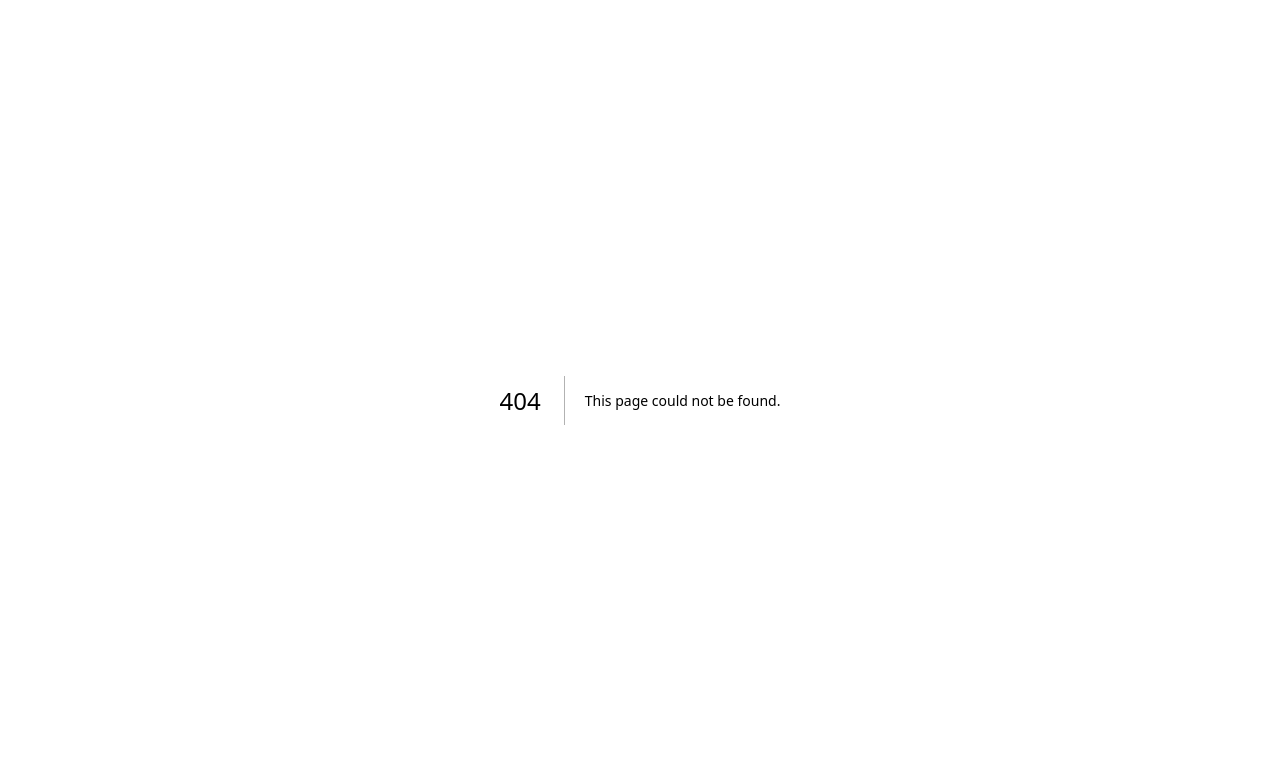
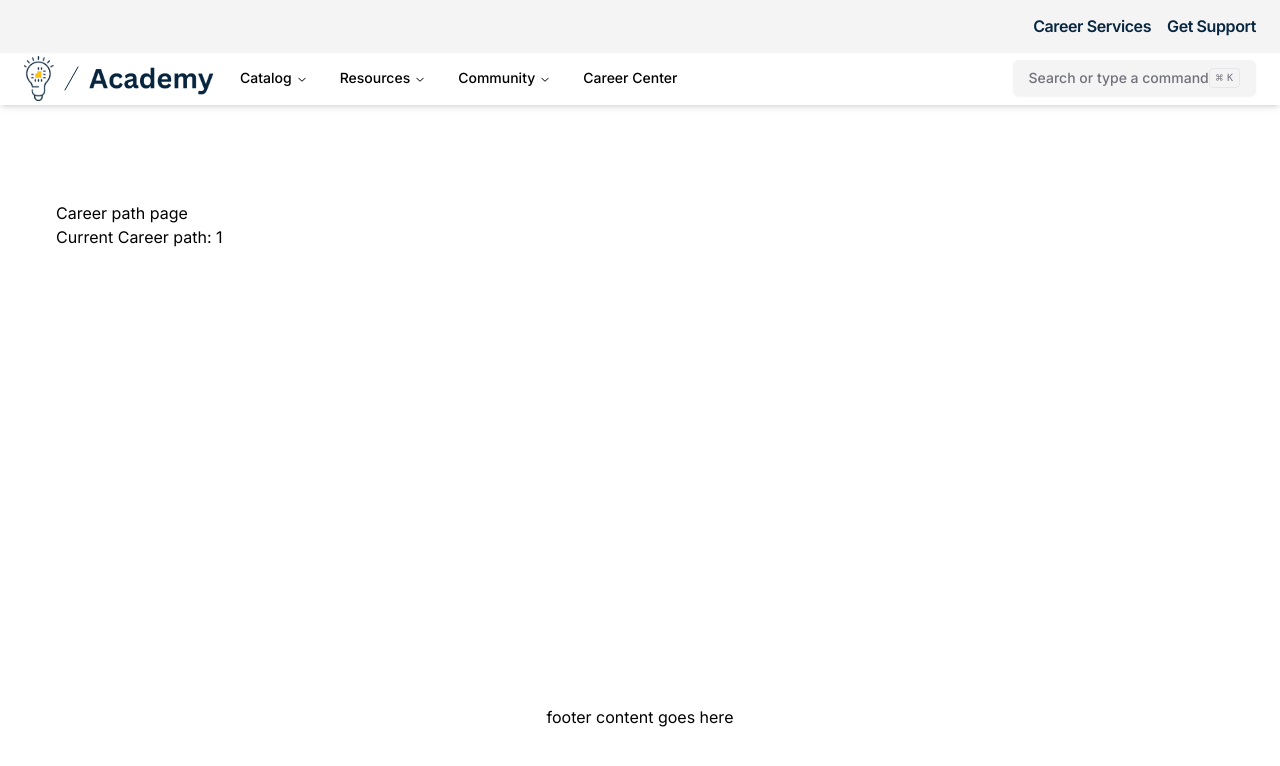
Before and after one commit to fernandonevarez/lms, a Next.js app: page /career-path/1 in a window 1280 px wide. Before the commit this address had no page. Shown: the top 766 px of the page. Built offline with nearby package versions, Linux system fonts and the light colour scheme; no server answers.

Commit message:
feat: add placeholder for Career Path page
Created a placeholder Career Path page to ensure the navbar routes users to an actual page when selecting a career path. Future updates will provide complete content and functionality.

```diff
--- /dev/null
+++ b/app/(main)/(routes)/career-path/[path]/page.tsx
@@ -0,0 +1,21 @@
+import type { Metadata } from 'next';
+
+export const metadata: Metadata = {};
+
+export default async function CareerPath({
+  params,
+}: {
+  params: Promise<{ path: string }>;
+}) {
+  const path = (await params).path;
+  const formattedTitle = path
+    .replace(/-/g, ' ')
+    .replace(/\b\w/g, (char: string) => char.toUpperCase());
+
+  return (
+    <div>
+      Career path page
+      <div>Current Career path: {formattedTitle}</div>
+    </div>
+  );
+}
```
